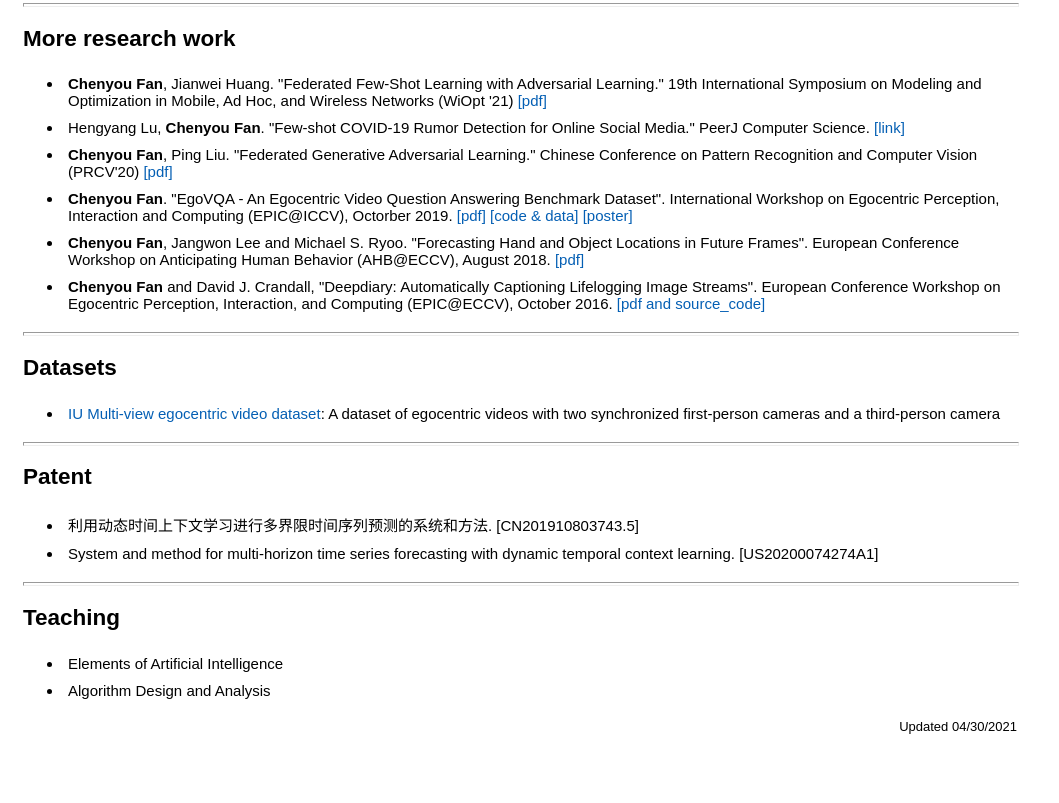
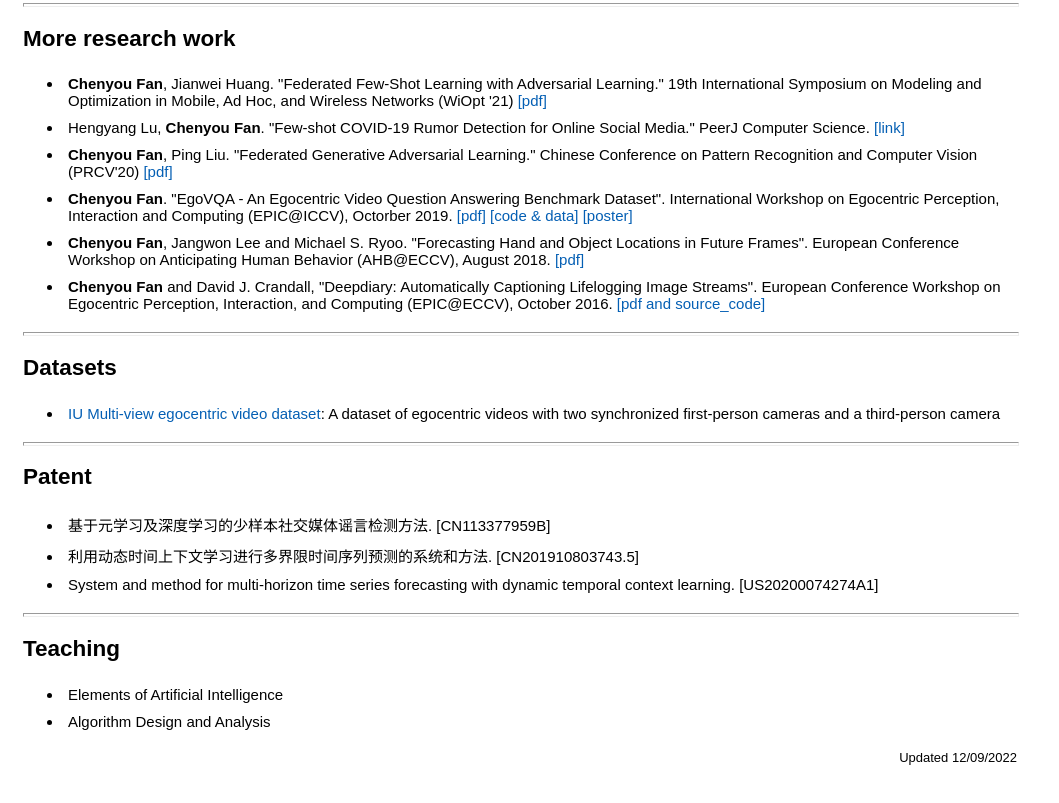
Before and after one commit to fanchenyou/homepage, a plain HTML site: page index.html in a window 1280 px wide. Shown: the part 1382-2185 px from the top of the page, without its empty margins (0-1059 px from the left). Before the commit the page ends 2154 px from the top, so only its background shows below. Drawn offline with Linux system fonts and the light colour scheme.

Commit message:
add patent

```diff
--- a/index.html
+++ b/index.html
@@ -225,6 +225,10 @@ A dataset of egocentric videos with two synchronized first-person cameras and a
 <h2>Patent</h2>
 <ul>
 <li>
+基于元学习及深度学习的少样本社交媒体谣言检测方法. [CN113377959B] <!--<a href="http://gb.oversea.cnki.net/KCMS/detail/detail.aspx?filename=CN110866628A&dbcode=SCPD" target="_blank">[CNKI Link]</a> -->
+<br>
+</li>
+<li>
 利用动态时间上下文学习进行多界限时间序列预测的系统和方法. [CN201910803743.5] <!--<a href="http://gb.oversea.cnki.net/KCMS/detail/detail.aspx?filename=CN110866628A&dbcode=SCPD" target="_blank">[CNKI Link]</a> -->
 <br>
 </li>
@@ -244,7 +248,7 @@ System and method for multi-horizon time series forecasting with dynamic tempora
 </ul>
 
 
-<p align="right"><span style="font-size: 13px;">Updated 04/30/2021</span></p>
+<p align="right"><span style="font-size: 13px;">Updated 12/09/2022</span></p>
 
 </tbody></table>
 
```
Also changed, not shown: 1 other file.
